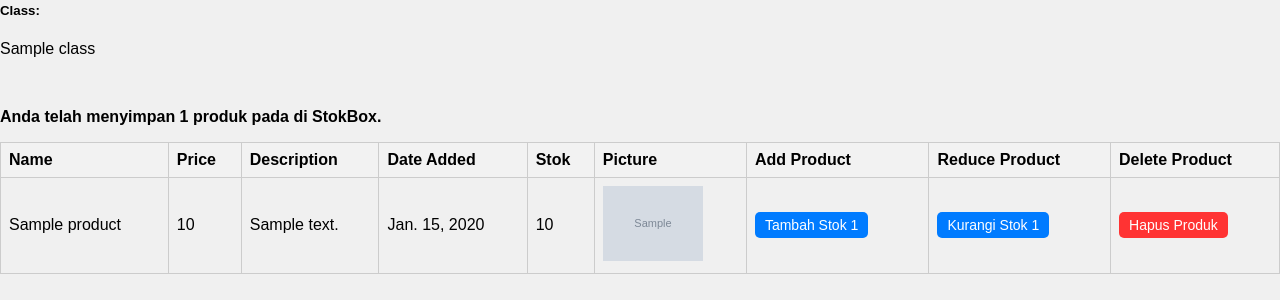
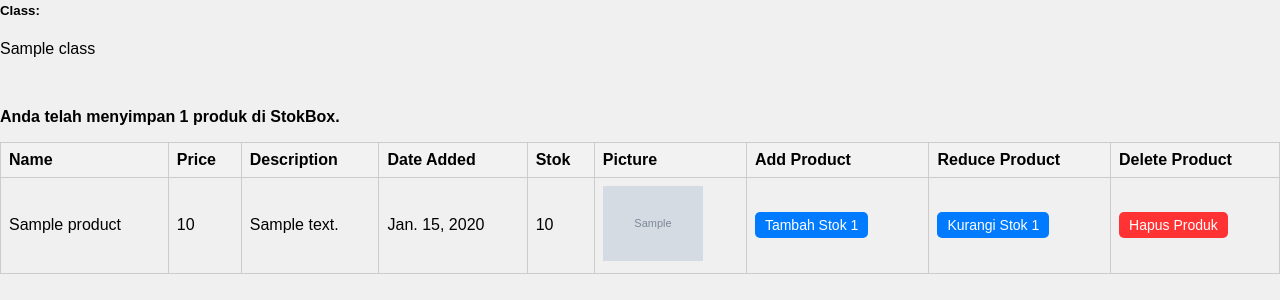
Before and after one commit to clarista/Stokbox, a Django app: template main/templates/main.html in a window 1280 px wide. Shown: the part 296-596 px from the top of the page. Run offline with Django 4.2, Linux system fonts and the light colour scheme; tables that the repository leaves empty hold one stand-in row (values such as "Sample post"); the template is opened without the code that fills it: values that come from a table or form of the project are taken from there, most other values are stand-ins (such as "Sample title", 1, 10 or a date in 2020); grey boxes marked "Sample" are stand-in pictures.

Commit message:
submit tugas 4 final

```diff
--- a/main/templates/main.html
+++ b/main/templates/main.html
@@ -56,7 +56,7 @@
     <p>{{class}}</p><br \>
 
     <div>
-        <p><b>Anda telah menyimpan {{ total_products }} produk pada di StokBox.</b></p>
+        <p><b>Anda telah menyimpan {{ total_products }} produk di StokBox.</b></p>
     </div>
 
 
```
